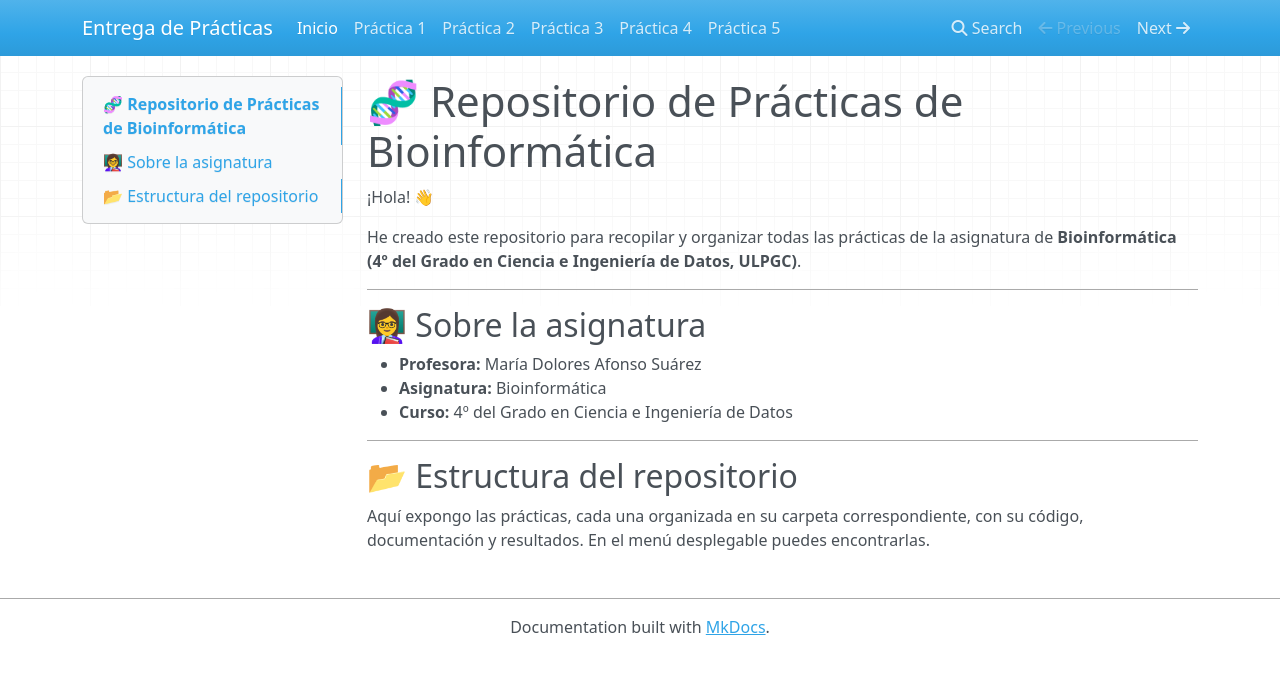
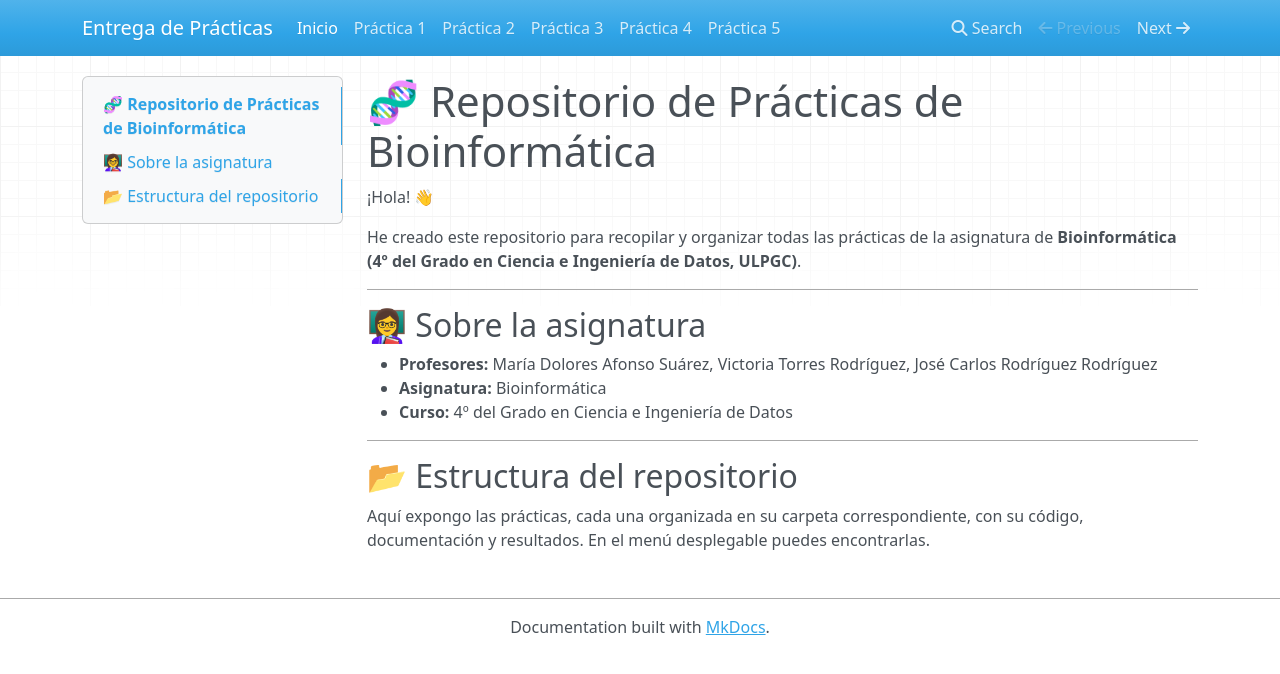
Before and after one commit to giselabcruz/bioinformatics, an MkDocs documentation site: the page built from docs/index.md, in a window 1280 px wide. Shown: the top 674 px of the page. Built offline with MkDocs 1.6.1, drawn with Linux system fonts in a browser that asks for light colours; nearby versions of some CDN libraries.

Commit message:
Names added

```diff
--- a/docs/index.md
+++ b/docs/index.md
@@ -7,7 +7,7 @@ He creado este repositorio para recopilar y organizar todas las prácticas de la
 ---
 
 ## 👩‍🏫 Sobre la asignatura
-- **Profesora:** María Dolores Afonso Suárez
+- **Profesores:** María Dolores Afonso Suárez, Victoria Torres Rodríguez, José Carlos Rodríguez Rodríguez
 - **Asignatura:** Bioinformática
 - **Curso:** 4º del Grado en Ciencia e Ingeniería de Datos
 
```
